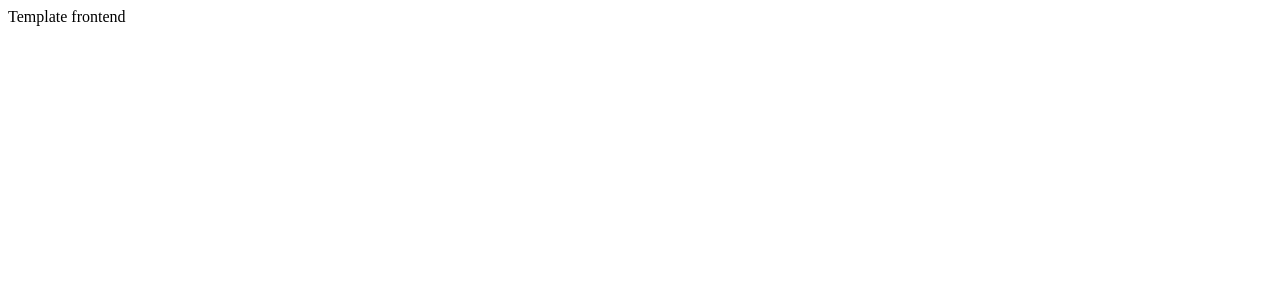
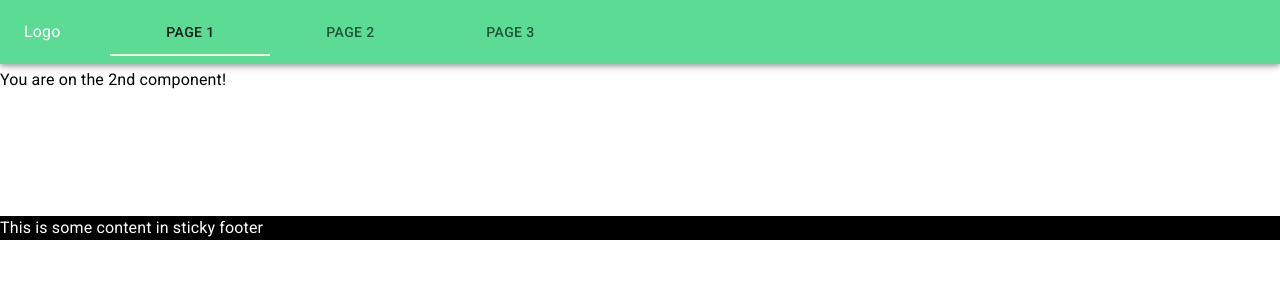
Before and after one commit to tetianasabanina/react-frontend-template, a React (Create React App) app: page /second in a window 1280 px wide. Shown: the top 300 px of the page. Built offline with nearby package versions, Linux system fonts and the light colour scheme.

Commit message:
Create basic navbar and footer

```diff
--- a/src/App.js
+++ b/src/App.js
@@ -1,7 +1,29 @@
 import React from 'react';
+import { Grid, ThemeProvider } from '@material-ui/core/';
 
-const App = () => (
-  <>Template frontend</>
-);
+import { BrowserRouter as Router, Route } from 'react-router-dom';
+
+import Navbar from './components/navbar/navbar';
+import FirstPage from './components/page1';
+import SecondPage from './components/page2';
+import ThirdPage from './components/page3';
+import Footer from './components/footer/footer';
+import theme from './utils/theme';
+
+function App() {
+  return (
+    <Router>
+      <ThemeProvider theme={theme}>
+        <Grid container>
+          <Navbar />
+          <Route path="/" exact component={FirstPage} />
+          <Route path="/second" exact component={SecondPage} />
+          <Route path="/third" exact component={ThirdPage} />
+        </Grid>
+        <Footer />
+      </ThemeProvider>
+    </Router>
+  );
+}
 
 export default App;
--- /dev/null
+++ b/src/components/footer/footer.css
@@ -0,0 +1,13 @@
+.footer {
+  margin-top: calc(5% + 60px);
+  margin-left: 0px;
+  margin-right: 0px;
+  margin-bottom: 0px;
+  bottom: 0;
+  background-color: #000;
+  color: #fff;
+}
+
+body {
+  margin: 0;
+}
--- /dev/null
+++ b/src/components/footer/footer.js
@@ -0,0 +1,13 @@
+import React from 'react';
+
+import { Grid, Typography } from '@material-ui/core';
+
+import './footer.css';
+
+const Footer = () => (
+  <Grid className="footer">
+    <Typography>This is some content in sticky footer</Typography>
+  </Grid>
+);
+
+export default Footer;
--- /dev/null
+++ b/src/components/navbar/drawer/index.js
@@ -0,0 +1,70 @@
+import React, { useState } from 'react';
+
+import {
+  Drawer,
+  IconButton,
+  List,
+  ListItem,
+  ListItemIcon,
+  ListItemText,
+  makeStyles
+} from '@material-ui/core';
+import MenuIcon from '@material-ui/icons/Menu';
+
+const useStyles = makeStyles(() => ({
+  menuIconContainer: {
+    marginLeft: 'auto'
+  }
+}));
+
+const DrawerComponent = () => {
+  const [openDrawer, setOpenDrawer] = useState(false);
+
+  const classes = useStyles();
+
+  return (
+    <>
+      <Drawer
+        open={openDrawer}
+        onClose={() => setOpenDrawer(false)}
+        anchor="left"
+      >
+        <List>
+          <ListItem button divider>
+            <ListItemIcon>
+              <ListItemText>Link 1</ListItemText>
+            </ListItemIcon>
+          </ListItem>
+          <ListItem button divider>
+            <ListItemIcon>
+              <ListItemText>Link 2</ListItemText>
+            </ListItemIcon>
+          </ListItem>
+          <ListItem button divider>
+            <ListItemIcon>
+              <ListItemText>Link 3</ListItemText>
+            </ListItemIcon>
+          </ListItem>
+          <ListItem button divider>
+            <ListItemIcon>
+              <ListItemText>Link 4</ListItemText>
+            </ListItemIcon>
+          </ListItem>
+          <ListItem button divider>
+            <ListItemIcon>
+              <ListItemText>Link 5</ListItemText>
+            </ListItemIcon>
+          </ListItem>
+        </List>
+      </Drawer>
+      <IconButton
+        className={classes.menuIconContainer}
+        onClick={() => setOpenDrawer(!openDrawer)}
+      >
+        <MenuIcon />
+      </IconButton>
+    </>
+  );
+};
+
+export default DrawerComponent;
--- /dev/null
+++ b/src/components/navbar/navbar.js
@@ -0,0 +1,63 @@
+import React, { useState } from 'react';
+import {
+  AppBar,
+  Tab,
+  Tabs,
+  Typography,
+  Toolbar,
+  useMediaQuery,
+  useTheme,
+  makeStyles,
+  Grid
+} from '@material-ui/core';
+
+import { Link } from 'react-router-dom';
+
+import DrawerComponent from './drawer';
+
+const useStyles = makeStyles(() => ({
+  tabMargin: {
+    marginLeft: '50px'
+  }
+}));
+
+const Navbar = () => {
+  const [value, setValue] = useState(0);
+
+  const handleClickTab = (e, newValue) => {
+    setValue(newValue);
+  };
+
+  const theme = useTheme();
+
+  const isMatch = useMediaQuery(theme.breakpoints.down('sm'));
+
+  const classes = useStyles();
+
+  return (
+    <Grid container style={{ marginTop: '68px' }}>
+      <AppBar color="primary">
+        <Toolbar>
+          <Typography style={{ color: '#FFF' }}>Logo</Typography>
+
+          {isMatch ? (
+            <DrawerComponent />
+          ) : (
+            <Tabs
+              indicatorColor="secondary"
+              value={value}
+              onChange={handleClickTab}
+              className={classes.tabMargin}
+            >
+              <Tab label="Page 1" disableRipple to="/" component={Link} />
+              <Tab label="Page 2" disableRipple to="/second" component={Link} />
+              <Tab label="Page 3" disableRipple to="/third" component={Link} />
+            </Tabs>
+          )}
+        </Toolbar>
+      </AppBar>
+    </Grid>
+  );
+};
+
+export default Navbar;
--- /dev/null
+++ b/src/components/page1.js
@@ -0,0 +1,10 @@
+import React from 'react';
+import { Grid, Typography } from '@material-ui/core';
+
+const FirstPage = () => (
+  <Grid container>
+    <Typography>You are on the 1st component!</Typography>
+  </Grid>
+);
+
+export default FirstPage;
--- /dev/null
+++ b/src/components/page2.js
@@ -0,0 +1,10 @@
+import React from 'react';
+import { Grid, Typography } from '@material-ui/core';
+
+const SecondPage = () => (
+  <Grid container>
+    <Typography>You are on the 2nd component!</Typography>
+  </Grid>
+);
+
+export default SecondPage;
--- /dev/null
+++ b/src/components/page3.js
@@ -0,0 +1,10 @@
+import React from 'react';
+import { Grid, Typography } from '@material-ui/core';
+
+const ThirdPage = () => (
+  <Grid container>
+    <Typography>You are on the 3rd component!</Typography>
+  </Grid>
+);
+
+export default ThirdPage;
```
